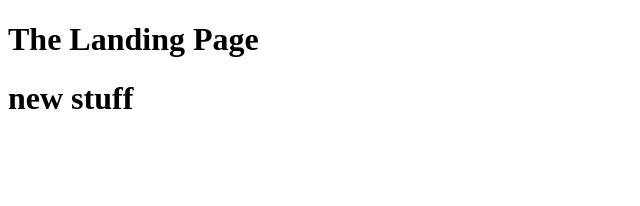
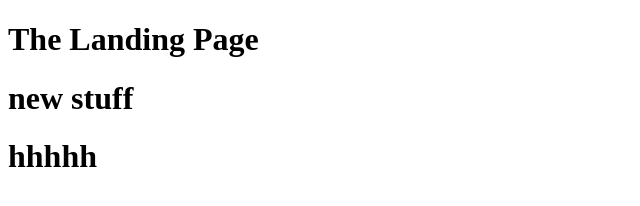
Before and after one commit to Peter-S/itc-111, a plain HTML site: page index.html in a window 1280 px wide. Shown: the whole page, without its empty margins (0-640 px from the left). Drawn offline with Linux system fonts and the light colour scheme.

Commit message:
Update index.html

```diff
--- a/index.html
+++ b/index.html
@@ -9,5 +9,6 @@
 <body>
 <h1>The Landing Page<h1>
 <h1> new stuff</h1>
+<h1> hhhhh <h1>
 </body>
 </html>
```
